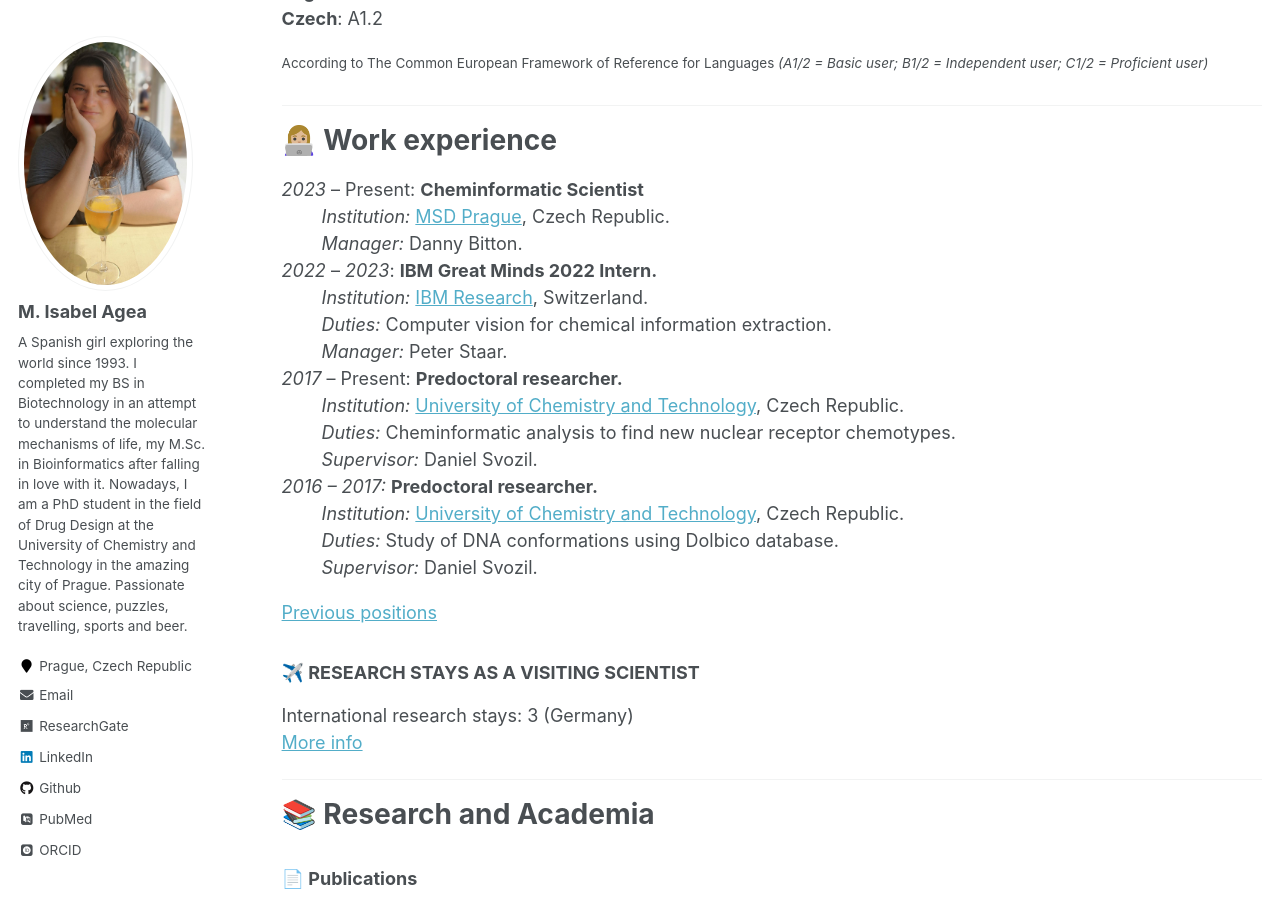
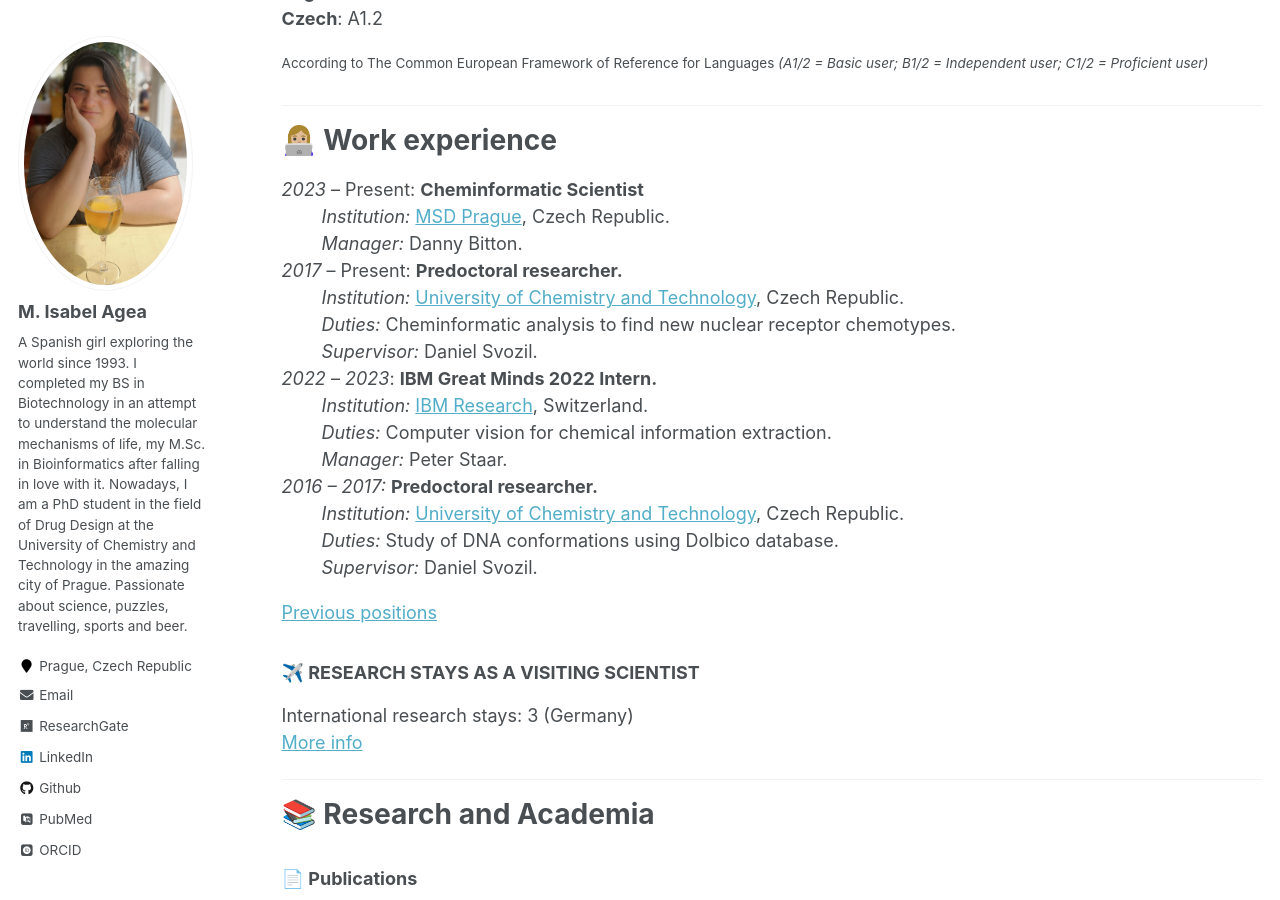
Before and after one commit to Iagea/iagea.github.io, a Jekyll site: the page built from _pages/cv.md, in a window 1280 px wide and 900 px high, scrolled down 706 px. Built offline with Jekyll 4.4.1, drawn with Linux system fonts in a browser that asks for light colours; some web fonts are replaced.

Commit message:
Update cv.md

```diff
--- a/_pages/cv.md
+++ b/_pages/cv.md
@@ -43,15 +43,15 @@ _2023_ – Present:	**Cheminformatic Scientist**
 :   *Institution:* [MSD Prague](https://www.msd.cz/en/), Czech Republic.
 :   *Manager:* Danny Bitton.
 
+_2017_ – Present:	**Predoctoral researcher.**
+:   *Institution:* [University of Chemistry and Technology](https://www.vscht.cz), Czech Republic.
+:   *Duties:* Cheminformatic analysis to find new nuclear receptor chemotypes.
+:   *Supervisor:* Daniel Svozil.
+
 _2022_ – _2023_:	**IBM Great Minds 2022 Intern.**
 :   *Institution:* [IBM Research](https://www.zurich.ibm.com/), Switzerland.
 :   *Duties:* Computer vision for chemical information extraction.
 :   *Manager:* Peter Staar.
-
-_2017_ – Present:	**Predoctoral researcher.**
-:   *Institution:* [University of Chemistry and Technology](https://www.vscht.cz), Czech Republic.
-:   *Duties:* Cheminformatic analysis to find new nuclear receptor chemotypes.
-:   *Supervisor:* Daniel Svozil.
 
 _2016 – 2017:_ **Predoctoral researcher.**
 :   *Institution:* [University of Chemistry and Technology](https://www.vscht.cz), Czech Republic.
```
